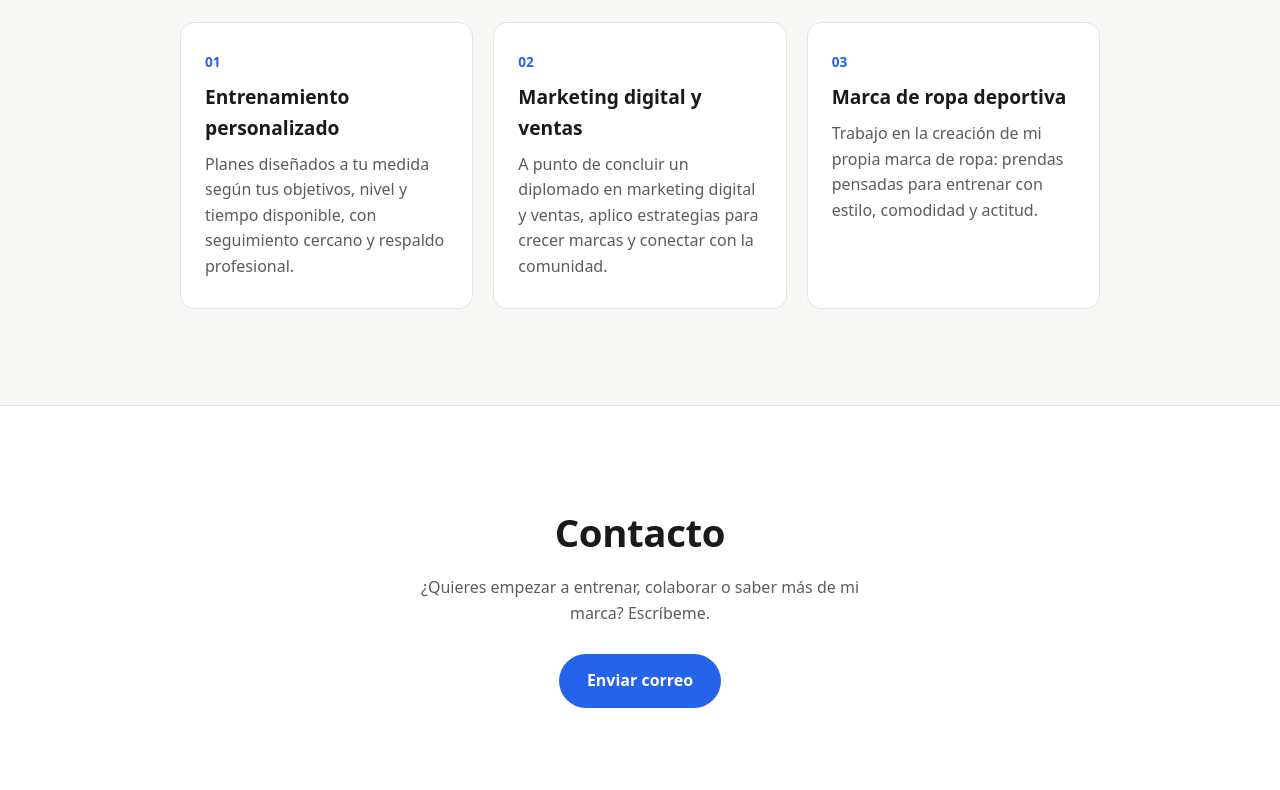
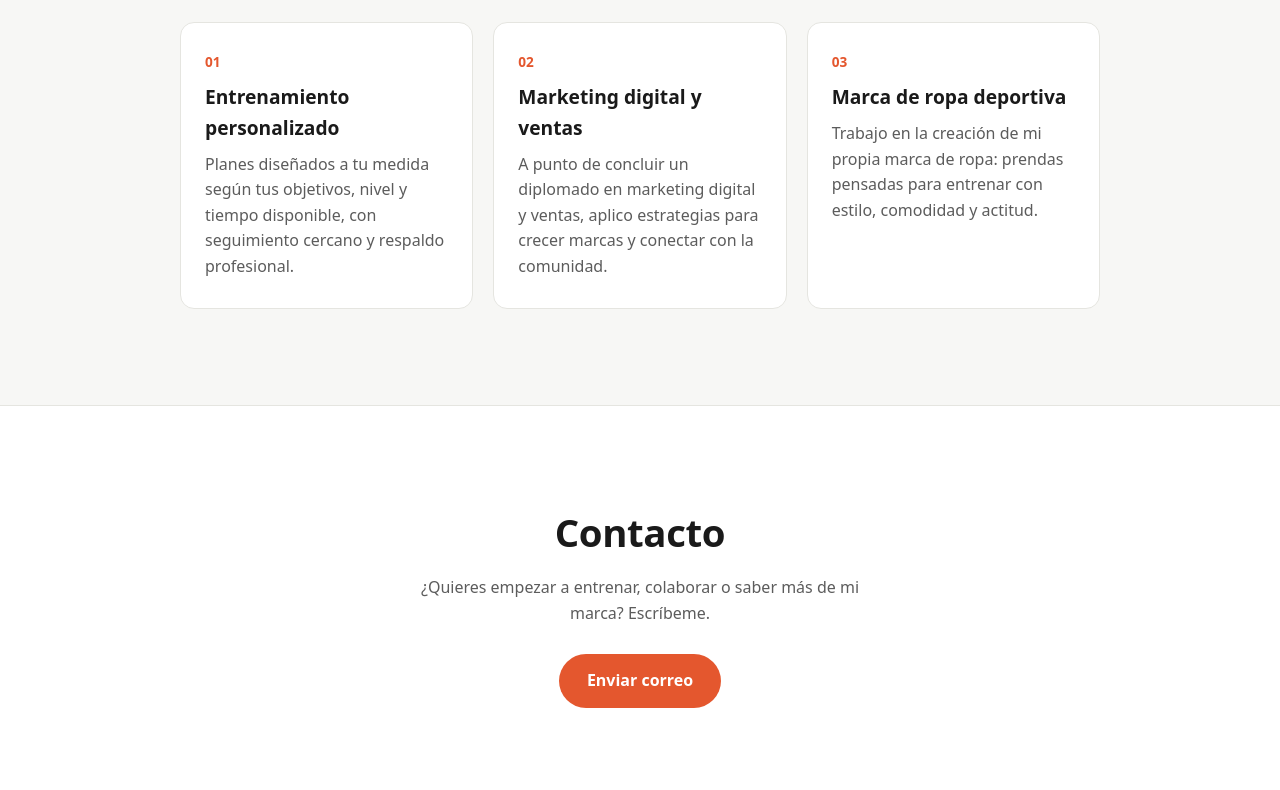
Before and after one commit to erikpz1123-ui/mi-pagina, a plain HTML site: page index.html in a window 1280 px wide. Shown: the part 730-1520 px from the top of the page. Drawn offline with Linux system fonts and the light colour scheme.

Commit message:
Revert "color de acento azul"
This reverts commit 0cd130d966344a677e39d6fea724565358b13778.

```diff
--- a/estilos.css
+++ b/estilos.css
@@ -4,8 +4,8 @@
   --superficie: #ffffff;
   --texto: #1a1a1a;
   --texto-suave: #5c5c5c;
-  --acento: #2563eb;
-  --acento-oscuro: #1d4ed8;
+  --acento: #e4572e;
+  --acento-oscuro: #c2431d;
   --oscuro: #141414;
   --borde: #e5e5e0;
   --radio: 14px;
```
